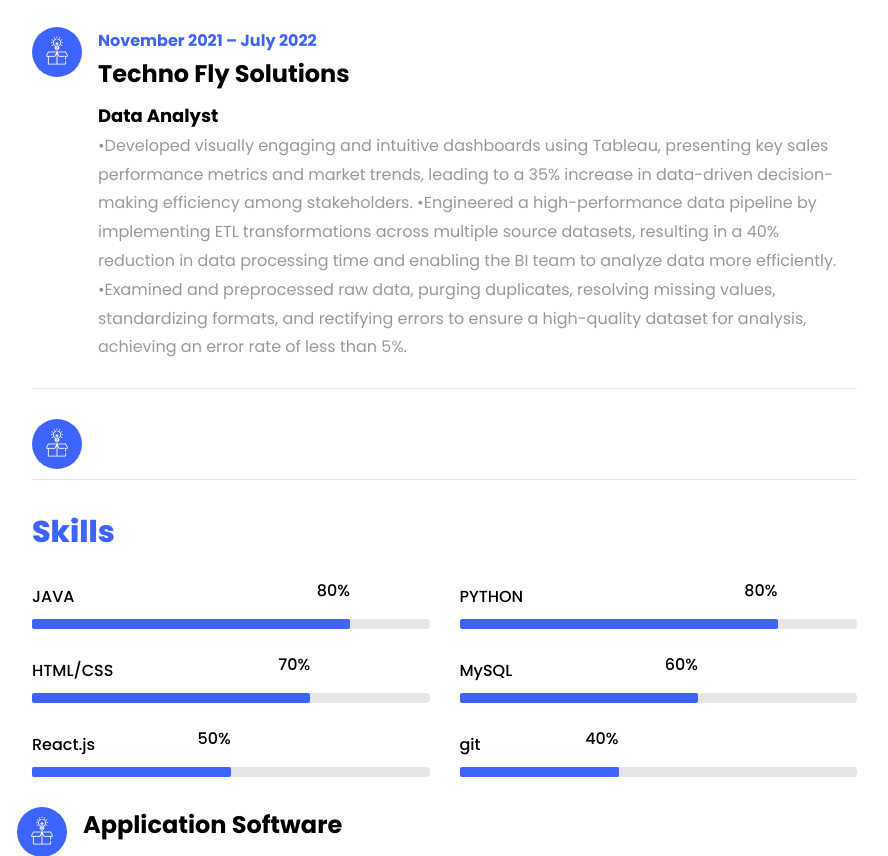
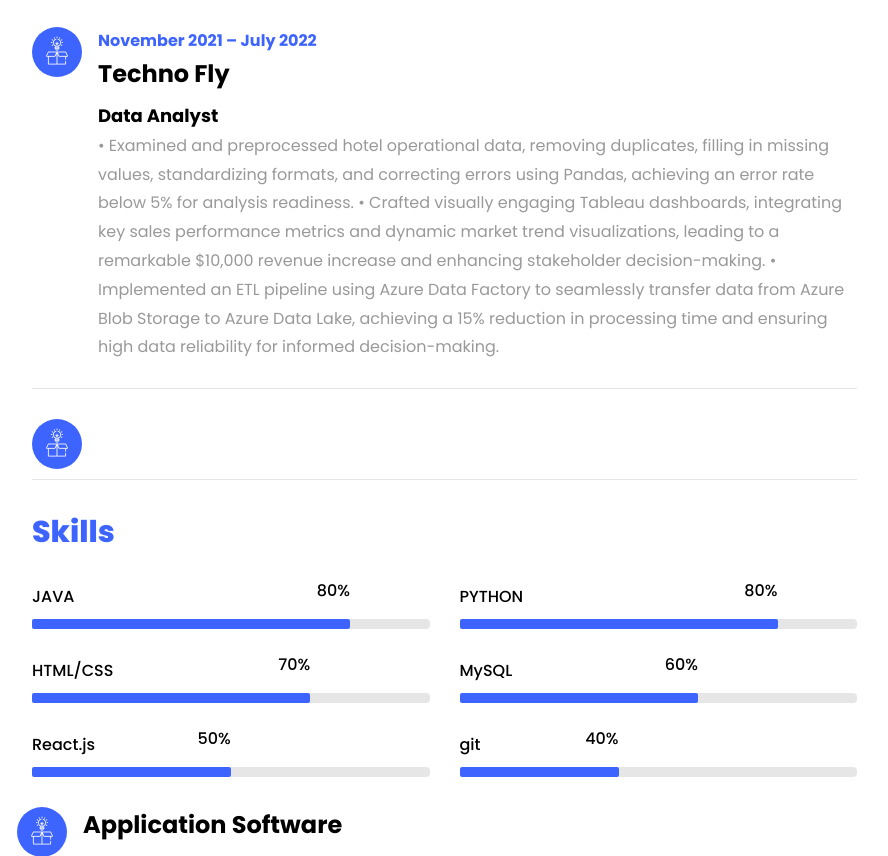
Before and after one commit to manojgowdajayaswamy/manoj.jayaswamy.github.io, a plain HTML site: page index.html in a window 1280 px wide. Shown: the part 2484-3340 px from the top of the page, without its empty margins (338-1226 px from the left). Drawn offline with Linux system fonts and the light colour scheme; files whose address does not match are found by name.

Commit message:
Update index.html

```diff
--- a/index.html
+++ b/index.html
@@ -176,11 +176,12 @@
 					    	</div>
 					    	<div class="text pl-3">
 								<span class="date">November 2021 – July 2022 </span>
-		    					<h2>Techno Fly Solutions</h2>
+		    					<h2>Techno Fly </h2>
 		    					<span class="position"> Data Analyst </span>
-		    					<p>•Developed visually engaging and intuitive dashboards using Tableau, presenting key sales performance metrics and market trends, leading to a 35% increase in data-driven decision-making efficiency among stakeholders.
-•Engineered a high-performance data pipeline by implementing ETL transformations across multiple source datasets, resulting in a 40% reduction in data processing time and enabling the BI team to analyze data more efficiently.
-•Examined and preprocessed raw data, purging duplicates, resolving missing values, standardizing formats, and rectifying errors to ensure a high-quality dataset for analysis, achieving an error rate of less than 5%.
+		    					<p>• Examined and preprocessed hotel operational data, removing duplicates, filling in missing values, standardizing formats, and
+correcting errors using Pandas, achieving an error rate below 5% for analysis readiness.
+• Crafted visually engaging Tableau dashboards, integrating key sales performance metrics and dynamic market trend visualizations, leading to a remarkable $10,000 revenue increase and enhancing stakeholder decision-making.
+• Implemented an ETL pipeline using Azure Data Factory to seamlessly transfer data from Azure Blob Storage to Azure Data Lake, achieving a 15% reduction in processing time and ensuring high data reliability for informed decision-making.
 </p>
 
 
```
